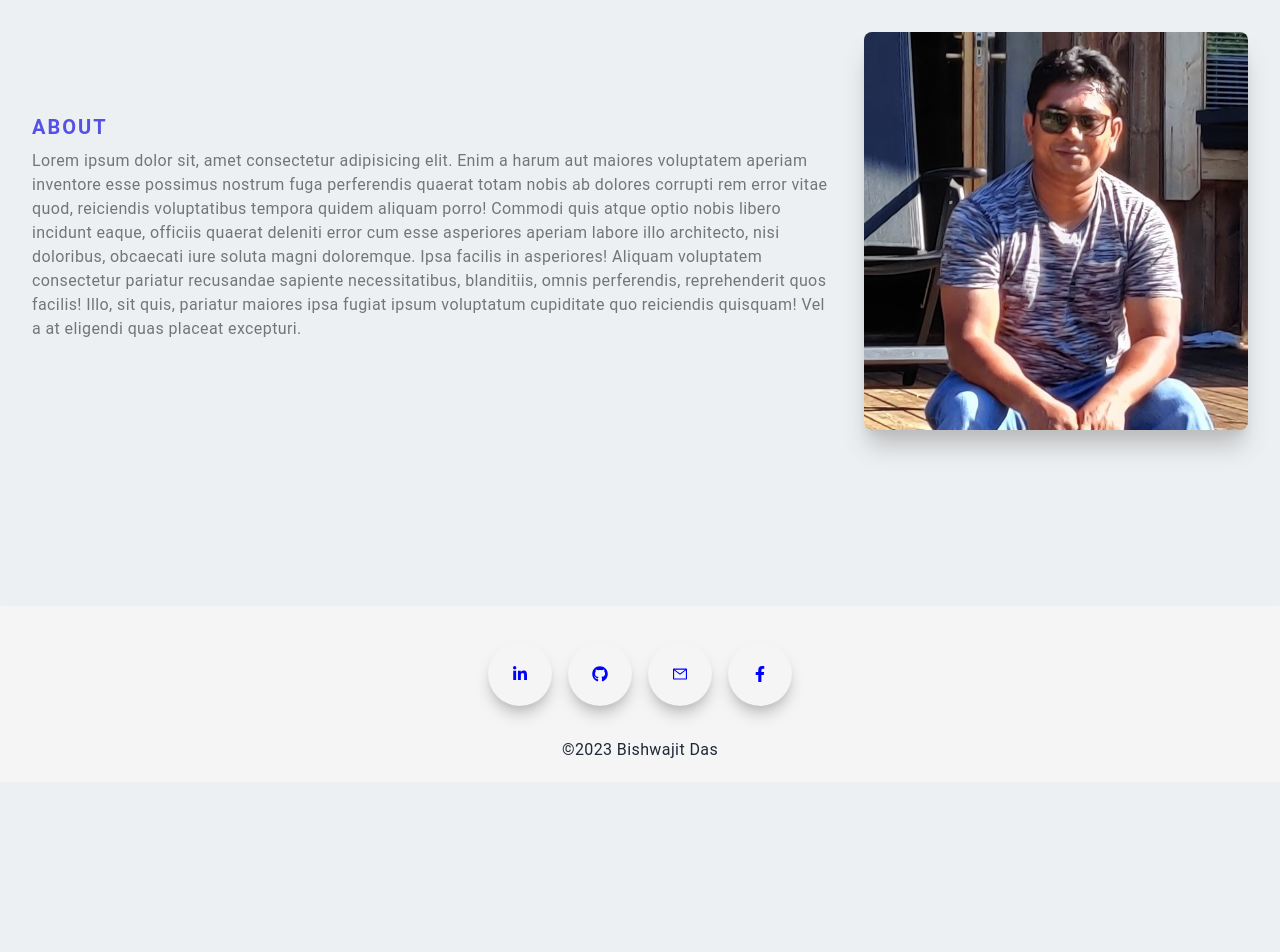
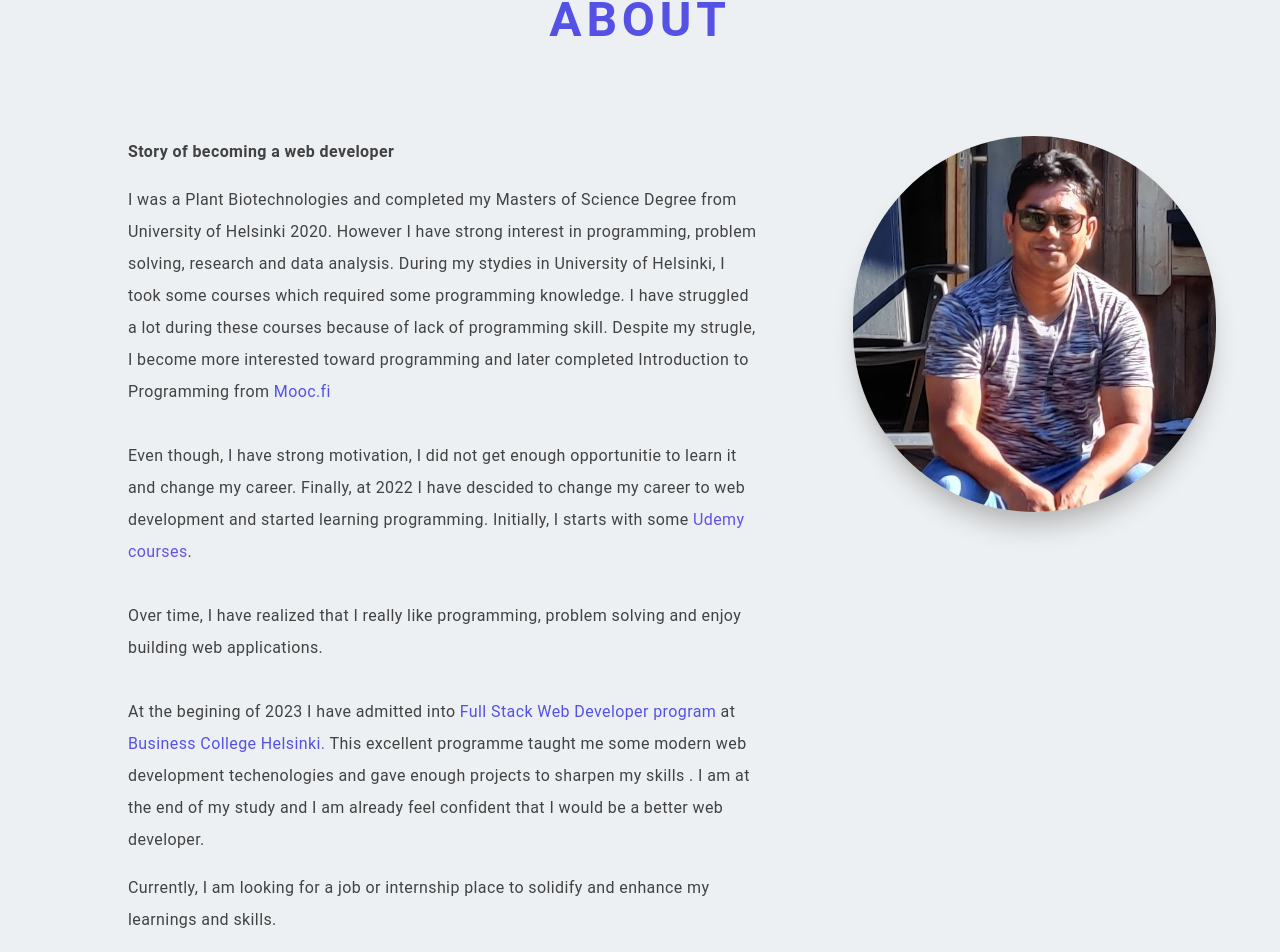
Before and after one commit to Bishwajitkuat/portfolio_next_bisso, a Next.js app: page /about in a window 1280 px wide. Shown: the part 144-1096 px from the top of the page. Before the commit the page ends 926 px from the top, so only its background shows below. Built offline with nearby package versions, Linux system fonts and the light colour scheme.

Commit message:
lorem is replaced with real info and hobbies info added

```diff
--- a/components/about-page/about-page.tsx
+++ b/components/about-page/about-page.tsx
@@ -1,33 +1,86 @@
 import Image from "next/image";
+import Link from "next/link";
 import React from "react";
 
 export default function AboutPage() {
   return (
-    <div className="w-full  px-8 flex py-12 md:py-24">
-      <div className="max-w-[1240px] m-auto md:grid grid-cols-3 items-center gap-8">
-        <div className="md:col-span-2">
-          <h3 className=" uppercase text-xl tracking-widest text-[#5651e5]">
+    <div className="w-full min-h-screen flex justify-center pt-8 md:pt-12">
+      <div className="px-16">
+        <h3 className=" uppercase pb-20 text-center text-[3rem] tracking-widest text-[#5651e5]">
           About
         </h3>
-          {/* <h3 className="py-4 text-gray-600">Who I AM</h3> */}
-          <p className="py-2 text-gray-600">
-            Lorem ipsum dolor sit, amet consectetur adipisicing elit. Enim a
-            harum aut maiores voluptatem aperiam inventore esse possimus nostrum
-            fuga perferendis quaerat totam nobis ab dolores corrupti rem error
-            vitae quod, reiciendis voluptatibus tempora quidem aliquam porro!
-            Commodi quis atque optio nobis libero incidunt eaque, officiis
-            quaerat deleniti error cum esse asperiores aperiam labore illo
-            architecto, nisi doloribus, obcaecati iure soluta magni doloremque.
-            Ipsa facilis in asperiores! Aliquam voluptatem consectetur pariatur
-            recusandae sapiente necessitatibus, blanditiis, omnis perferendis,
-            reprehenderit quos facilis! Illo, sit quis, pariatur maiores ipsa
-            fugiat ipsum voluptatum cupiditate quo reiciendis quisquam! Vel a at
-            eligendi quas placeat excepturi.
+        <div className="max-w-[1240px]  m-auto grid md:grid-cols-3 justify-center gap-8">
+          <div className="md:col-span-2">
+            <div className=" md:px-16 text-left leading-loose text-gray-800">
+              <h2>Story of becoming a web developer</h2>
+              <p className="py-4 pt-4">
+                I was a <span className="">Plant Biotechnologies</span> and
+                completed my Masters of Science Degree from University of
+                Helsinki 2020. However I have strong interest in programming,
+                problem solving, research and data analysis. During my stydies
+                in University of Helsinki, I took some courses which required
+                some programming knowledge. I have struggled a lot during these
+                courses because of lack of programming skill. Despite my
+                strugle, I become more interested toward programming and later
+                completed Introduction to Programming from{" "}
+                <Link
+                  className="text-[#5651e5]"
+                  href="https://www.mooc.fi/en/"
+                  target="_blanck"
+                >
+                  Mooc.fi
+                </Link>
               </p>
+              <p className="py-4">
+                Even though, I have strong motivation, I did not get enough
+                opportunitie to learn it and change my career. Finally, at 2022
+                I have descided to change my career to web development and
+                started learning programming. Initially, I starts with some{" "}
+                <Link
+                  className="text-[#6551e5]"
+                  href="https://www.udemy.com/user/bishwajit-das-24/"
+                  target="_blanck"
+                >
+                  Udemy courses
+                </Link>
+                .
+              </p>
+              <p className="py-4">
+                Over time, I have realized that I really like programming,
+                problem solving and enjoy building web applications.
+              </p>
+
+              <p className="py-4">
+                At the begining of 2023 I have admitted into{" "}
+                <Link
+                  className="text-[#5651e5]"
+                  href="https://en.bc.fi/qualifications/full-stack-web-developer-program/"
+                  target="_blanck"
+                >
+                  Full Stack Web Developer program
+                </Link>{" "}
+                at{" "}
+                <Link
+                  className="text-[#5651e5]"
+                  href="https://www.bc.fi/"
+                  target="_blanck"
+                >
+                  Business College Helsinki.
+                </Link>{" "}
+                This excellent programme taught me some modern web development
+                techenologies and gave enough projects to sharpen my skills . I
+                am at the end of my study and I am already feel confident that I
+                would be a better web developer.
+              </p>
+              <p>
+                Currently, I am looking for a job or internship place to
+                solidify and enhance my learnings and skills.
+              </p>
+            </div>
           </div>
 
           <Image
-          className="w-full h-auto rounded-lg shadow-xl shadow-gray-400 hover:scale-105 ease-in duration-500"
+            className="w-full h-auto rounded-full shadow-xl shadow-gray-400 hover:scale-105 ease-in duration-500"
             src="/profile_img.jpg"
             width="0"
             height="0"
@@ -35,6 +88,17 @@ export default function AboutPage() {
             alt="profile picture"
             priority={true}
           />
+          <div className=" md:px-16 text-left leading-loose text-gray-800">
+            <h2 className="pb-4">What else do I like!</h2>
+            <ul>
+              <li>Playing football and cricket</li>
+              <li>Watching movies and tv series</li>
+              <li>Playing guiter</li>
+              <li>Listen to musics</li>
+              <li>Hanging out with friends</li>
+            </ul>
+          </div>
+        </div>
       </div>
     </div>
   );
```
Lines whose indentation alone changed are shown as unchanged.
